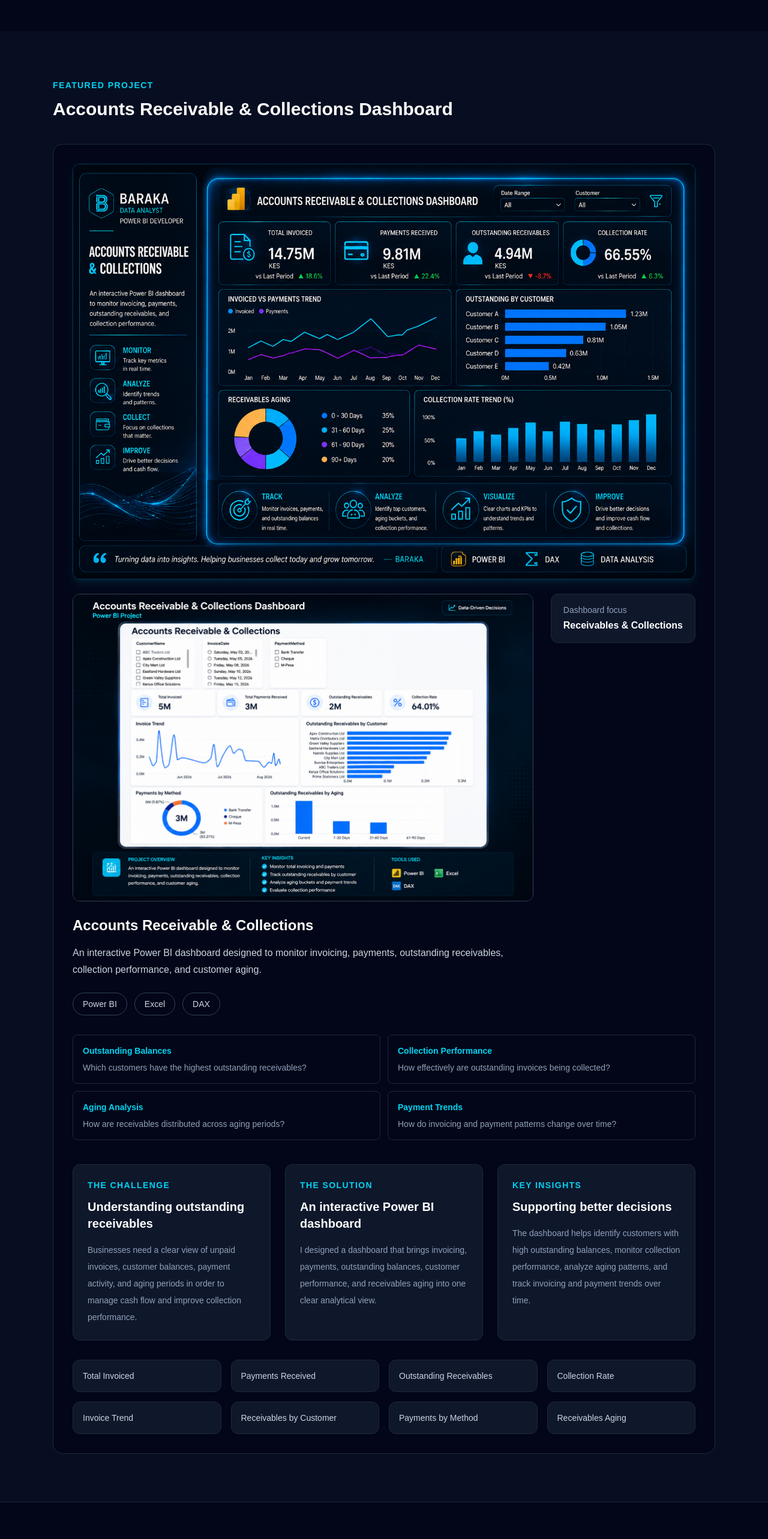
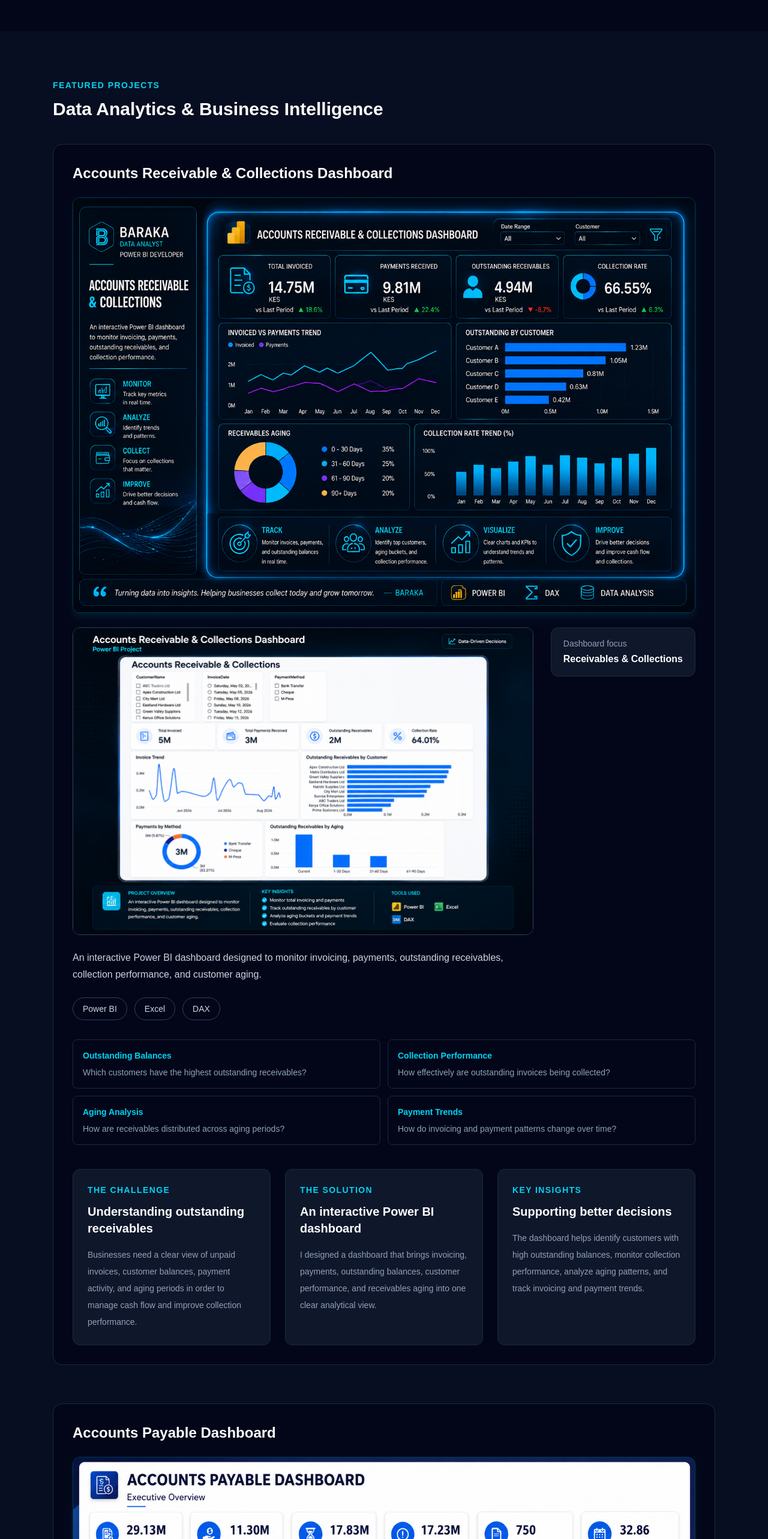
Before and after one commit to barakasimon374-pn/baraka-portfolio, a Next.js app: page / in a window 1280 px wide. Shown: the part 1160-3726 px from the top of the page at 60% size. Built offline with nearby package versions, Linux system fonts and the light colour scheme.

Commit message:
Update portfolio

```diff
--- a/app/page.tsx
+++ b/app/page.tsx
@@ -8,7 +8,14 @@
 "An interactive Power BI dashboard designed to monitor invoicing, payments, outstanding receivables, collection performance, and customer aging.",
 tools: ["Power BI", "Excel", "DAX"],
 },
+{
+title: "Accounts Payable Dashboard",
+description:
+"An interactive Power BI dashboard designed to monitor outstanding invoices, payment status, payable aging, and vendor exposure to support better cash-flow and payment decisions.",
+tools: ["Power BI", "Excel", "DAX"],
+},
 ];
+
 
 export default function Home() {
 const [state, handleSubmit] = useForm("xyeyglbo");
@@ -152,33 +159,39 @@
             {/* Projects */}
       <section id="projects" className="bg-slate-900/50">
         <div className="mx-auto max-w-6xl px-6 py-20">
+
           <p className="text-sm font-semibold uppercase tracking-widest text-cyan-400">
-            Featured Project
+            Featured Projects
           </p>
 
           <h2 className="mt-3 text-3xl font-bold">
-            Accounts Receivable & Collections Dashboard
+            Data Analytics & Business Intelligence
           </h2>
 
+          {/* Accounts Receivable Project */}
           <div className="group mt-10 rounded-2xl border border-slate-800 bg-slate-950 p-8 transition duration-300 hover:-translate-y-1 hover:border-cyan-400 hover:shadow-lg hover:shadow-cyan-500/20">
+
+            <h3 className="text-2xl font-bold">
+              Accounts Receivable & Collections Dashboard
+            </h3>
+
             <img
               src="/accounts-receivable-banner.png"
               alt="Accounts Receivable and Collections Dashboard Overview"
- className="mb-6 w-full rounded-xl border border-cyan-500/30 shadow-lg shadow-cyan-500/10 transition duration-300 hover:scale-[1.02] hover:shadow-cyan-500/20"
+              className="mt-6 mb-6 w-full rounded-xl border border-cyan-500/30 shadow-lg shadow-cyan-500/10"
             />
+
             <div className="flex flex-wrap items-start justify-between gap-6">
+
               <div className="max-w-3xl">
+
                 <img
                   src="/accounts-receivable-dashboard.png"
                   alt="Accounts Receivable & Collections Power BI Dashboard"
                   className="mb-6 w-full rounded-xl border border-slate-700"
                 />
 
-                <h3 className="text-2xl font-bold">
-                  {projects[0].title}
-                </h3>
-
-                <p className="mt-4 leading-7 text-slate-300">
+                <p className="leading-7 text-slate-300">
                   {projects[0].description}
                 </p>
 
@@ -192,6 +205,7 @@
                     </span>
                   ))}
                 </div>
+
               </div>
 
               <div className="rounded-xl border border-slate-800 bg-slate-900 px-5 py-4">
@@ -203,14 +217,15 @@
                   Receivables & Collections
                 </p>
               </div>
+
             </div>
 
             <div className="mt-8 grid gap-3 sm:grid-cols-2">
+
               <div className="rounded-lg border border-slate-800 bg-slate-950 p-4">
                 <p className="text-sm font-semibold text-cyan-400">
                   Outstanding Balances
                 </p>
-
                 <p className="mt-2 text-sm text-slate-400">
                   Which customers have the highest outstanding receivables?
                 </p>
@@ -220,7 +235,6 @@
                 <p className="text-sm font-semibold text-cyan-400">
                   Collection Performance
                 </p>
-
                 <p className="mt-2 text-sm text-slate-400">
                   How effectively are outstanding invoices being collected?
                 </p>
@@ -230,7 +244,6 @@
                 <p className="text-sm font-semibold text-cyan-400">
                   Aging Analysis
                 </p>
-
                 <p className="mt-2 text-sm text-slate-400">
                   How are receivables distributed across aging periods?
                 </p>
@@ -240,27 +253,28 @@
                 <p className="text-sm font-semibold text-cyan-400">
                   Payment Trends
                 </p>
-
                 <p className="mt-2 text-sm text-slate-400">
                   How do invoicing and payment patterns change over time?
                 </p>
               </div>
+
             </div>
-{/* Project Case Study */}
+
             <div className="mt-10 grid gap-6 md:grid-cols-3">
+
               <div className="rounded-xl border border-slate-800 bg-slate-900 p-6">
                 <p className="text-sm font-semibold uppercase tracking-widest text-cyan-400">
                   The Challenge
                 </p>
 
-    <h3 className="mt-3 text-xl font-bold">
+                <h4 className="mt-3 text-xl font-bold">
                   Understanding outstanding receivables
-    </h3>
+                </h4>
 
                 <p className="mt-4 text-sm leading-7 text-slate-400">
-      Businesses need a clear view of unpaid invoices, customer balances,
-      payment activity, and aging periods in order to manage cash flow and
-      improve collection performance.
+                  Businesses need a clear view of unpaid invoices, customer
+                  balances, payment activity, and aging periods in order to
+                  manage cash flow and improve collection performance.
                 </p>
               </div>
 
@@ -269,14 +283,14 @@
                   The Solution
                 </p>
 
-    <h3 className="mt-3 text-xl font-bold">
+                <h4 className="mt-3 text-xl font-bold">
                   An interactive Power BI dashboard
-    </h3>
+                </h4>
 
                 <p className="mt-4 text-sm leading-7 text-slate-400">
-      I designed a dashboard that brings invoicing, payments, outstanding
-      balances, customer performance, and receivables aging into one clear
-      analytical view.
+                  I designed a dashboard that brings invoicing, payments,
+                  outstanding balances, customer performance, and receivables
+                  aging into one clear analytical view.
                 </p>
               </div>
 
@@ -285,27 +299,176 @@
                   Key Insights
                 </p>
 
-    <h3 className="mt-3 text-xl font-bold">
+                <h4 className="mt-3 text-xl font-bold">
                   Supporting better decisions
+                </h4>
+
+                <p className="mt-4 text-sm leading-7 text-slate-400">
+                  The dashboard helps identify customers with high outstanding
+                  balances, monitor collection performance, analyze aging
+                  patterns, and track invoicing and payment trends.
+                </p>
+              </div>
+
+            </div>
+
+          </div>
+
+        {/* Accounts Payable Project */}
+<div className="group mt-16 rounded-2xl border border-slate-800 bg-slate-950 p-8 transition duration-300 hover:-translate-y-1 hover:border-cyan-400 hover:shadow-lg hover:shadow-cyan-500/20">
+
+  <h3 className="text-2xl font-bold">
+    Accounts Payable Dashboard
   </h3>
 
-    <p className="mt-4 text-sm leading-7 text-slate-400">
-      The dashboard helps identify customers with high outstanding balances,
-      monitor collection performance, analyze aging patterns, and track
-      invoicing and payment trends over time.
+  <img
+    src="/accounts-payable-dashboard.png"
+    alt="Accounts Payable Power BI Dashboard"
+    className="mt-6 w-full rounded-xl border border-cyan-500/30 shadow-lg shadow-cyan-500/10"
+  />
+
+  <div className="mt-6 flex flex-wrap items-start justify-between gap-6">
+
+    <div className="max-w-3xl">
+
+      <p className="leading-7 text-slate-300">
+        {projects[1].description}
+      </p>
+
+      <div className="mt-6 flex flex-wrap gap-3">
+        {projects[1].tools.map((tool) => (
+          <span
+            key={tool}
+            className="rounded-full border border-slate-700 px-4 py-2 text-sm text-slate-300"
+          >
+            {tool}
+          </span>
+        ))}
+      </div>
+
+    </div>
+
+    <div className="rounded-xl border border-slate-800 bg-slate-900 px-5 py-4">
+      <p className="text-sm text-slate-400">
+        Dashboard focus
+      </p>
+
+      <p className="mt-1 font-semibold">
+        Payables & Aging
       </p>
     </div>
+
   </div>
+
+  {/* Key Analysis */}
+  <div className="mt-8 grid gap-3 sm:grid-cols-2">
+
+    <div className="rounded-lg border border-slate-800 bg-slate-950 p-4">
+      <p className="text-sm font-semibold text-cyan-400">
+        Outstanding Payables
+      </p>
+
+      <p className="mt-2 text-sm text-slate-400">
+        Monitor unpaid invoices and the total amount currently outstanding.
+      </p>
+    </div>
+
+    <div className="rounded-lg border border-slate-800 bg-slate-950 p-4">
+      <p className="text-sm font-semibold text-cyan-400">
+        Payment Status
+      </p>
+
+      <p className="mt-2 text-sm text-slate-400">
+        Understand the distribution of paid and unpaid invoices.
+      </p>
+    </div>
+
+    <div className="rounded-lg border border-slate-800 bg-slate-950 p-4">
+      <p className="text-sm font-semibold text-cyan-400">
+        Aging Analysis
+      </p>
+
+      <p className="mt-2 text-sm text-slate-400">
+        Identify how outstanding payables are distributed across aging periods.
+      </p>
+    </div>
+
+    <div className="rounded-lg border border-slate-800 bg-slate-950 p-4">
+      <p className="text-sm font-semibold text-cyan-400">
+        Vendor Exposure
+      </p>
+
+      <p className="mt-2 text-sm text-slate-400">
+        Analyze outstanding obligations across vendors.
+      </p>
+    </div>
+
+  </div>
+
+  {/* AP Case Study */}
+  <div className="mt-10 grid gap-6 md:grid-cols-3">
+
+    <div className="rounded-xl border border-slate-800 bg-slate-900 p-6">
+      <p className="text-sm font-semibold uppercase tracking-widest text-cyan-400">
+        The Challenge
+      </p>
+
+      <h4 className="mt-3 text-xl font-bold">
+        Understanding outstanding payables
+      </h4>
+
+      <p className="mt-4 text-sm leading-7 text-slate-400">
+        Finance teams need a clear view of outstanding invoices,
+        payment obligations, and aging periods to manage cash flow
+        and prioritize payments effectively.
+      </p>
+    </div>
+
+    <div className="rounded-xl border border-slate-800 bg-slate-900 p-6">
+      <p className="text-sm font-semibold uppercase tracking-widest text-cyan-400">
+        The Solution
+      </p>
+
+      <h4 className="mt-3 text-xl font-bold">
+        An interactive Power BI dashboard
+      </h4>
+
+      <p className="mt-4 text-sm leading-7 text-slate-400">
+        I designed an interactive dashboard that brings invoice
+        status, outstanding balances, aging analysis, and vendor
+        information into one analytical view.
+      </p>
+    </div>
+
+    <div className="rounded-xl border border-slate-800 bg-slate-900 p-6">
+      <p className="text-sm font-semibold uppercase tracking-widest text-cyan-400">
+        Key Insights
+      </p>
+
+      <h4 className="mt-3 text-xl font-bold">
+        Supporting better payment decisions
+      </h4>
+
+      <p className="mt-4 text-sm leading-7 text-slate-400">
+        The dashboard helps identify overdue obligations, analyze
+        payable aging, monitor payment status, and understand
+        vendor exposure.
+      </p>
+    </div>
+
+  </div>
+
+  {/* Dashboard Features */}
                     <div className="mt-8 grid gap-4 sm:grid-cols-2 lg:grid-cols-4">
                     {[
-                "Total Invoiced",
-                "Payments Received",
-                "Outstanding Receivables",
-                "Collection Rate",
-                "Invoice Trend",
-                "Receivables by Customer",
-                "Payments by Method",
-                "Receivables Aging",
+                      "Total Payables",
+                      "Outstanding Payables",
+                      "Payment Status",
+                      "Payables Aging",
+                      "Vendor Analysis",
+                      "Invoice Monitoring",
+                      "Overdue Obligations",
+                      "Interactive Slicers",
                     ].map((item) => (
                       <div
                         key={item}
@@ -315,7 +478,9 @@
                       </div>
                     ))}
                   </div>
+
                 </div>
+
               </div>
             </section>
 
```
Also changed, not shown: public/accounts-payable-dashboard.png (added). Lines whose indentation alone changed are shown as unchanged.
